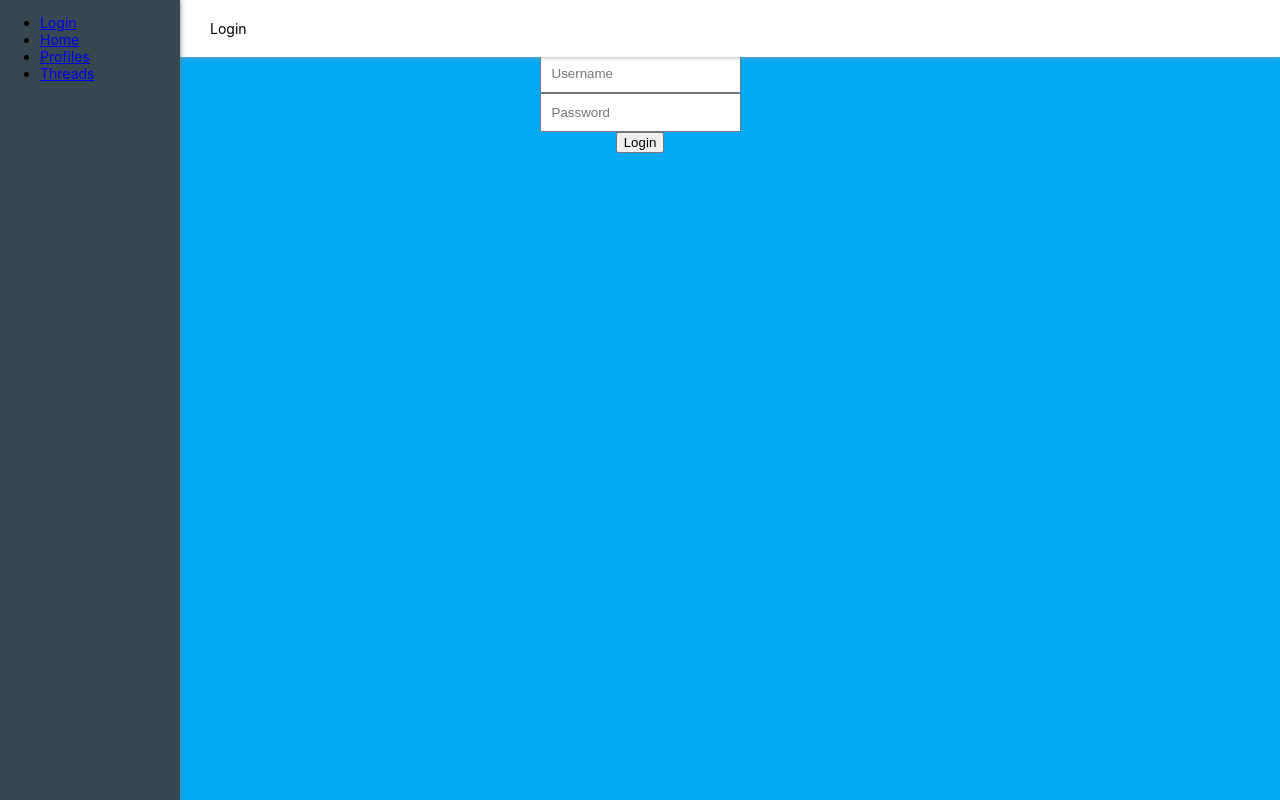
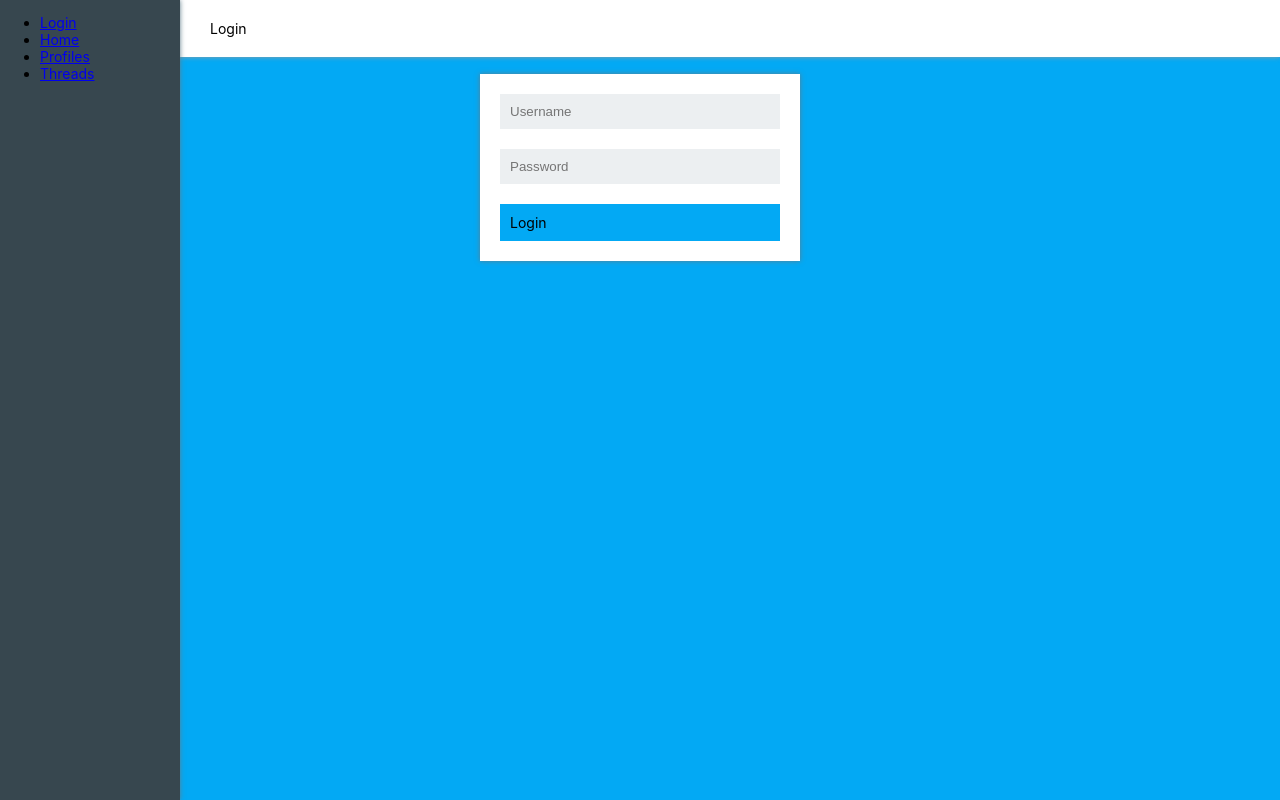
Before and after one commit to OyvindSabo/build-threads-front, a React (Create React App) app: page /login in a window 1280 px wide. Built offline with nearby package versions, Linux system fonts and the light colour scheme.

Commit message:
Store credentials in localstorage

```diff
--- /dev/null
+++ b/src/components/widgetContainer/WidgetContainer.tsx
@@ -0,0 +1,8 @@
+import styled from 'styled-components';
+
+const WidgetContainer = styled.div`
+  margin: auto;
+  width: 360px;
+`;
+
+export default WidgetContainer;
--- a/src/constants/colors.ts
+++ b/src/constants/colors.ts
@@ -10,7 +10,9 @@ export const INDIGO = '#3F51B5';
 
 export const BLUE = '#2196F3';
 
-export const LIGHT_BLUE = '#03A9F4';
+export const LIGHT_BLUE = {
+  500: '#03A9F4',
+};
 
 export const CYAN = '#00BCD4';
 
@@ -46,3 +48,5 @@ export const BLUE_GREY = {
   800: '#37474F',
   900: '#263238',
 };
+
+export const INPUT_COLOR = BLUE_GREY[50];
--- a/src/services/authentication.ts
+++ b/src/services/authentication.ts
@@ -7,9 +7,9 @@ class User {
   _authenticationUpdateEvent: Event;
   constructor() {
     this._user = {
-      id: undefined,
-      username: undefined, // Should be fetched from localStorage
-      password: undefined, // Should be fetched from localStorage
+      id: parseInt(localStorage.getItem('id') || '0') || undefined,
+      username: localStorage.getItem('username') || undefined,
+      password: localStorage.getItem('password') || undefined,
     };
     this._authenticationUpdateEvent = new Event('AUTHENTICATION_UPDATE');
   }
@@ -23,7 +23,9 @@ class User {
       username,
       password,
     });
-    console.log('user: ', this._user);
+    localStorage.setItem('id', `${this._user.id}`);
+    localStorage.setItem('username', `${this._user.username}`);
+    localStorage.setItem('password', `${this._user.password}`);
     window.dispatchEvent(this._authenticationUpdateEvent);
   };
   logout = () => {
@@ -32,6 +34,9 @@ class User {
       username: undefined,
       password: undefined,
     });
+    localStorage.removeItem('id');
+    localStorage.removeItem('username');
+    localStorage.removeItem('password');
     window.dispatchEvent(this._authenticationUpdateEvent);
   };
 }
--- a/src/views/login/Login.tsx
+++ b/src/views/login/Login.tsx
@@ -1,41 +1,69 @@
 import React, { useState } from 'react';
 import TopBar from '../../components/topBar/TopBar';
-import MainContainer from '../../components/mainContainer/MainContainer';
 import { INPUT_PADDING } from '../../constants/sizes';
 import { currentUser } from '../../services/authentication';
+import styled from 'styled-components';
+import { LIGHT_BLUE, INPUT_COLOR } from '../../constants/colors';
+import WidgetContainer from '../../components/widgetContainer/WidgetContainer';
+import Shadow from '../../components/shadow/Shadow';
+
+const ShadowBox = styled(Shadow)`
+  background: white;
+  margin: 20px;
+  padding: 20px;
+`;
+
+const InputWrapper = styled.div`
+  margin-bottom: 0px;
+`;
+
+const Input = styled.input`
+  background: ${INPUT_COLOR};
+  border: none;
+  box-sizing: border-box;
+  display: block;
+  outline: none;
+  padding: ${INPUT_PADDING}px;
+  width: 100%;
+  margin-bottom: 20px;
+`;
+
+const Button = styled.div`
+  background: ${LIGHT_BLUE[500]}
+  display: blocK;
+  padding: ${INPUT_PADDING}px;
+  cursor: pointer;
+`;
 
 const Login: React.FC = () => {
-  //const { login } = location.state;
   const [username, setUsername] = useState<string>('');
   const [password, setPassword] = useState<string>('');
   return (
     <>
       <TopBar title={'Login'} />
-      <MainContainer>
-        <div style={{ textAlign: 'center' }}>
-          <input
-            style={{ padding: `${INPUT_PADDING}px` }}
+      <WidgetContainer>
+        <ShadowBox>
+          <InputWrapper>
+            <Input
               type="text"
               onChange={event => {
                 setUsername(event.target.value);
               }}
               placeholder={'Username'}
             />
-        </div>
-        <div style={{ textAlign: 'center' }}>
-          <input
-            style={{ padding: `${INPUT_PADDING}px` }}
+          </InputWrapper>
+          <InputWrapper>
+            <Input
               type="password"
               onChange={event => setPassword(event.target.value)}
               placeholder={'Password'}
             />
-        </div>
-        <div style={{ textAlign: 'center' }}>
-          <button onClick={() => currentUser.login(username, password)}>
+            <Button onClick={() => currentUser.login(username, password)}>
               Login
-          </button>
-        </div>
-      </MainContainer>
+            </Button>
+          </InputWrapper>
+        </ShadowBox>
+      </WidgetContainer>
     </>
   );
 };
```
Lines whose indentation alone changed are shown as unchanged.
